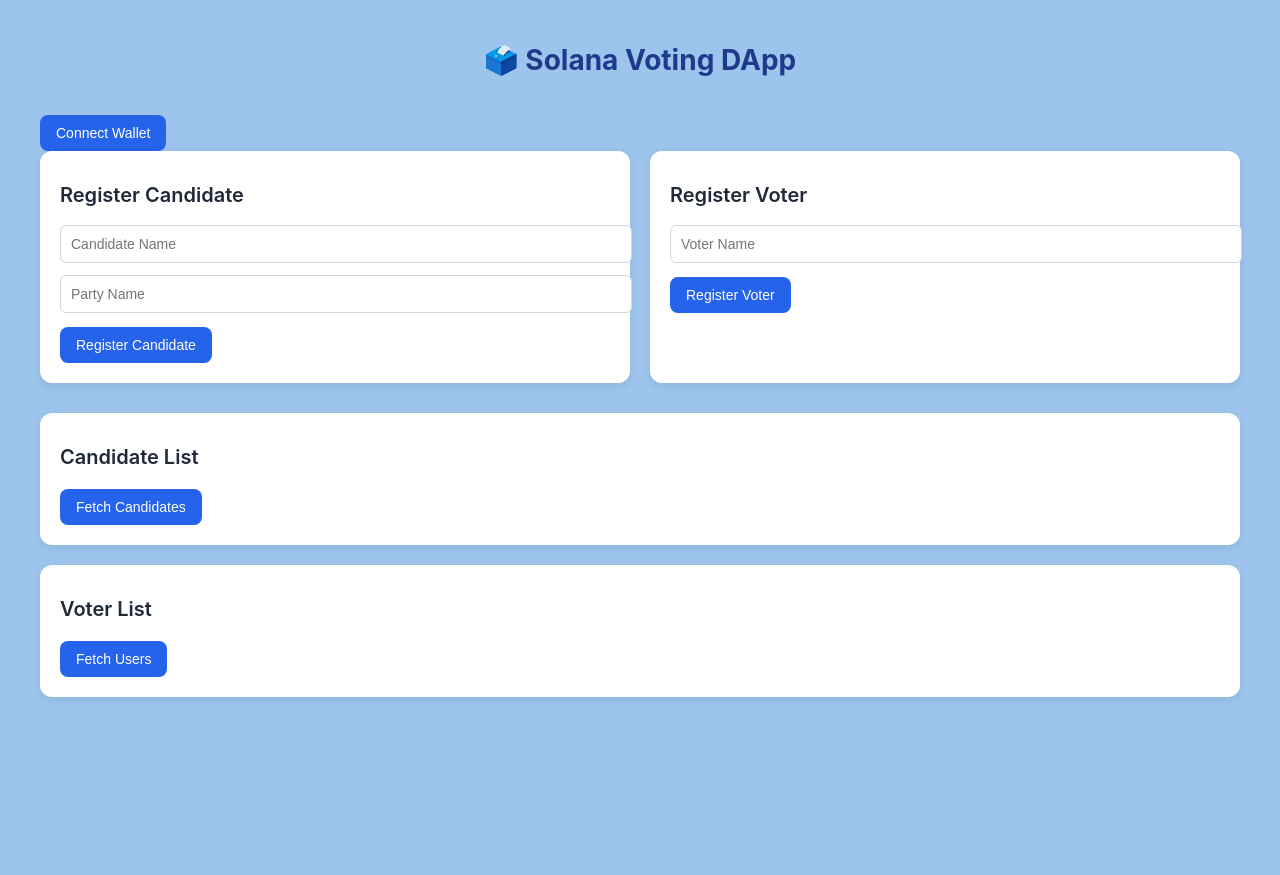
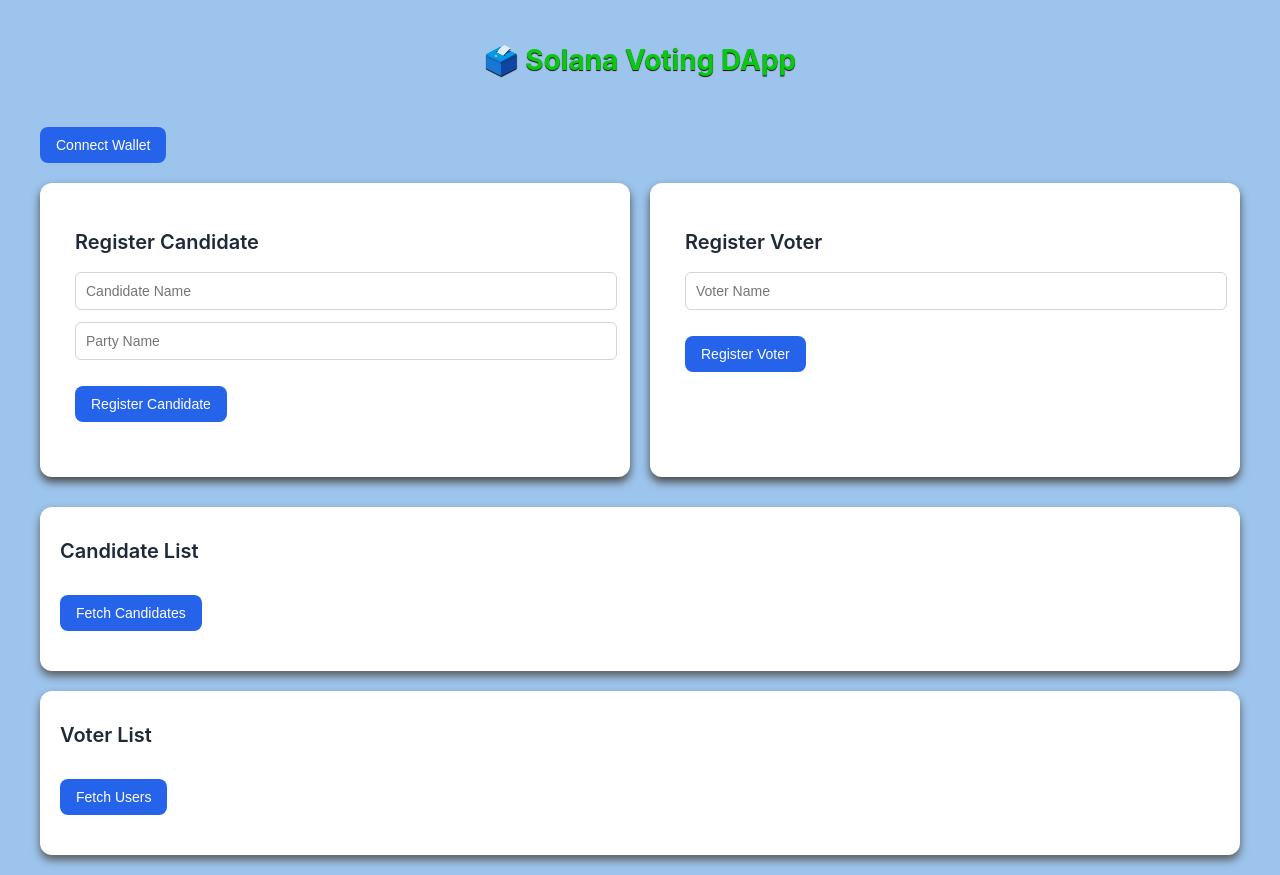
Before and after one commit to jetharam07/Solana-voting-Dapp, a React (Create React App) app: page / in a window 1280 px wide. Before the commit the page ends 800 px from the top, so only its background shows below. Built offline with nearby package versions, Linux system fonts and the light colour scheme; what @solana/web3.js would draw is missing.

Commit message:
Update App.css

```diff
--- a/src/App.css
+++ b/src/App.css
@@ -1,6 +1,7 @@
 /* ========== Global ========== */
 body {
   font-family: "Inter", sans-serif;
+  background: linear-gradient(to right, #8eb2e1,#c4e3f1, #c4edc2);
   background: #9cc4ed;
   margin: 0;
   padding: 0;
@@ -16,7 +17,8 @@
 /* Heading */
 h2 {
   text-align: center;
-  color: #1e3a8a;
+  color: #09c90f;
+  text-shadow: 0 0.9px 0.9px rgb(10, 9, 9);
   margin-bottom: 30px;
   font-size: 28px;
   font-weight: 700;
@@ -34,7 +36,8 @@
   background: #2563eb;
   color: white;
   padding: 10px 16px;
-  margin-top: 8px;
+  margin-top: 20px;
+  margin-bottom: 20px;
   border: none;
   border-radius: 8px;
   cursor: pointer;
@@ -66,7 +69,7 @@
 
 input:focus {
   border-color: #2563eb;
-  box-shadow: 0 0 5px rgba(37, 99, 235, 0.4);
+  box-shadow: 0 1px 1px rgba(77, 61, 244, 0.4);
 }
 
 /* ========== Card Layout ========== */
@@ -79,9 +82,9 @@
 
 .card {
   background: white;
-  padding: 20px;
+  padding: 35px;
   border-radius: 12px;
-  box-shadow: 0 3px 8px rgba(0, 0, 0, 0.08);
+  box-shadow: 0 5px 8px rgb(74, 73, 73);
   transition: transform 0.2s;
 }
 
@@ -95,7 +98,7 @@
   background: white;
   padding: 20px;
   border-radius: 12px;
-  box-shadow: 0 3px 8px rgba(0, 0, 0, 0.08);
+  box-shadow: 0 5px 8px rgb(93, 93, 93)!important;
   overflow-x: auto;
 }
 
@@ -158,7 +161,7 @@
 
   /* Cards full width */
   .card {
-    padding: 16px;
+    padding: 35px;
   }
 
   /* Buttons full width */
```
